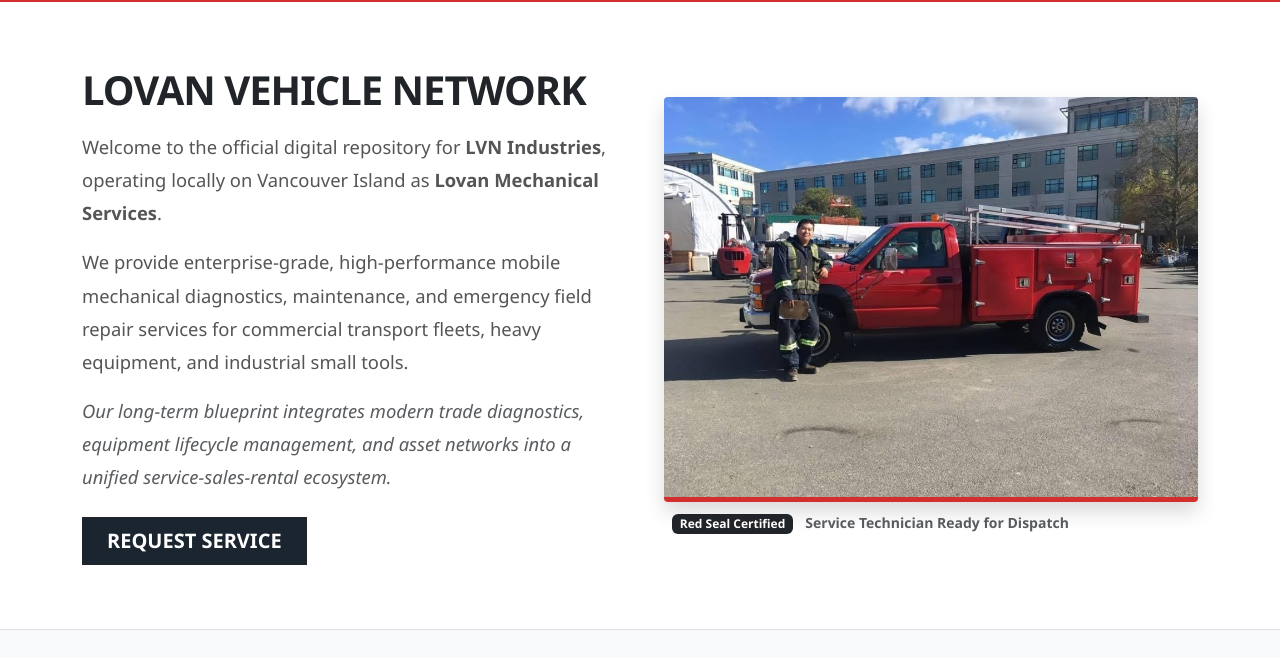
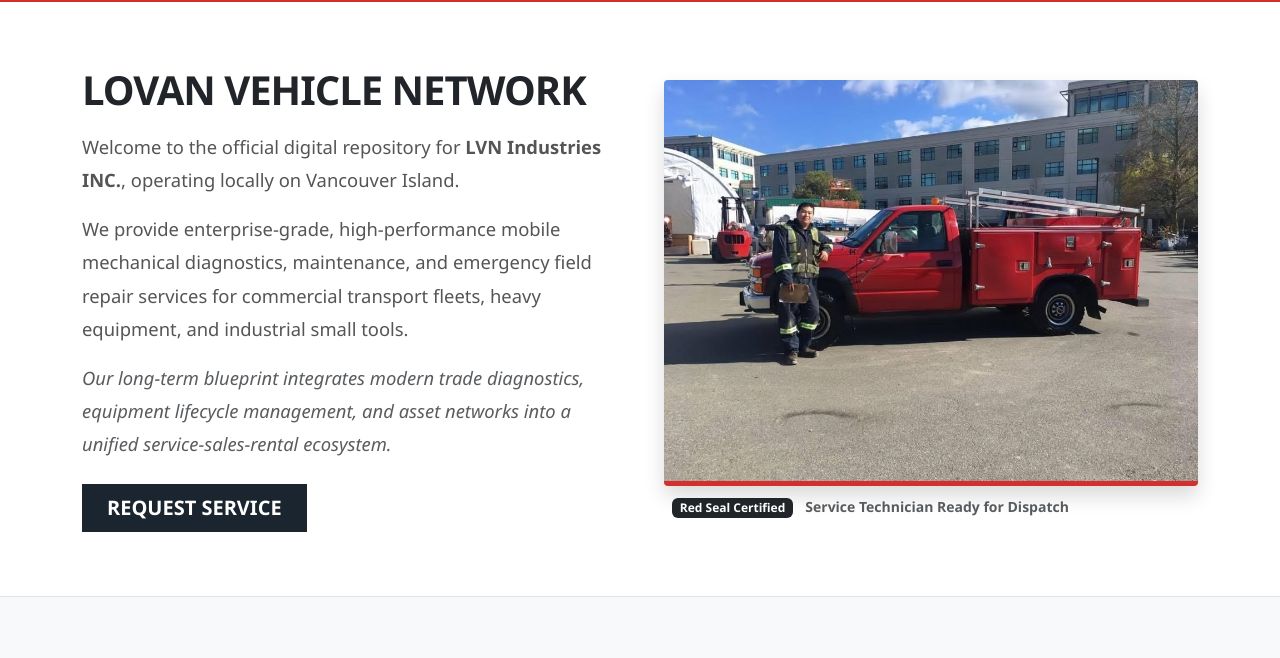
Before and after one commit to LVNindustries/LVNindustries, a plain HTML site: page index.html in a window 1280 px wide. Shown: the part 88-746 px from the top of the page. Drawn offline with nearby package versions, Linux system fonts and the light colour scheme.

Commit message:
Update index.html

```diff
--- a/index.html
+++ b/index.html
@@ -177,7 +177,7 @@
                 <div class="col-lg-6">
                     <h1 class="font-weight-bold text-dark text-uppercase mb-3" style="font-weight: 900; letter-spacing: -1px;">Lovan Vehicle Network</h1>
                     <p class="lead-text">
-                        Welcome to the official digital repository for <strong>LVN Industries</strong>, operating locally on Vancouver Island as <strong>Lovan Mechanical Services</strong>.
+                        Welcome to the official digital repository for <strong>LVN Industries INC.</strong>, operating locally on Vancouver Island.
                     </p>
                     <p class="lead-text">
                         We provide enterprise-grade, high-performance mobile mechanical diagnostics, maintenance, and emergency field repair services for commercial transport fleets, heavy equipment, and industrial small tools.
```
